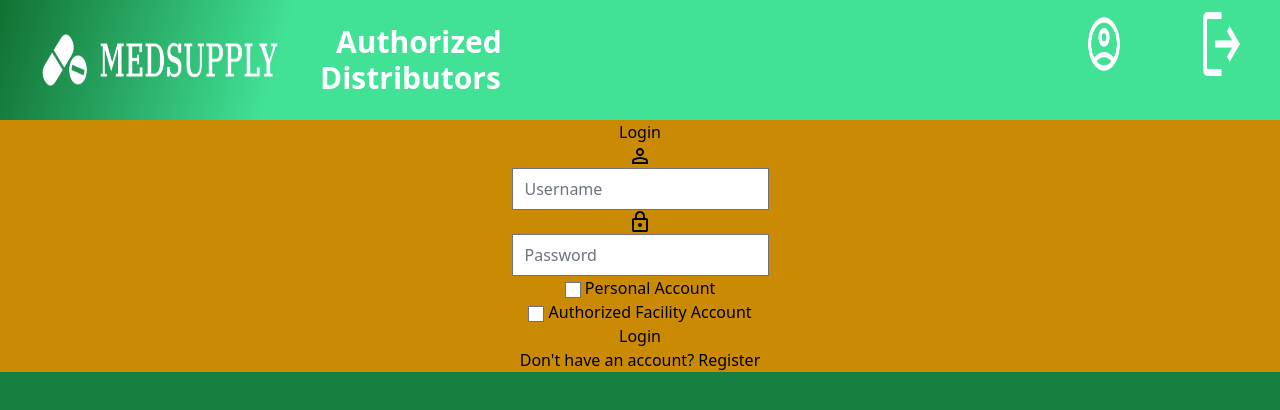
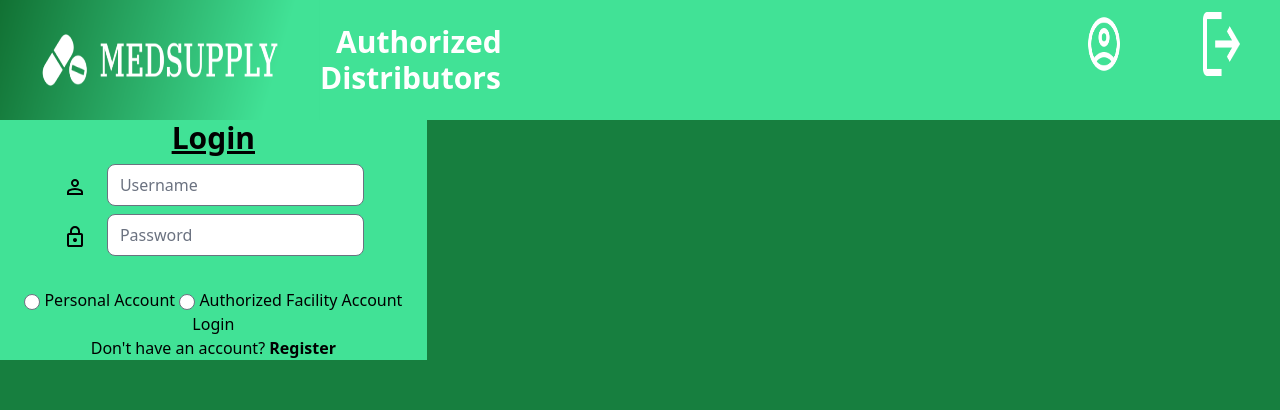
Before and after one commit to odysseuskir/medsupply, an Astro site: page /login in a window 1280 px wide. Built offline with nearby package versions, Linux system fonts and the light colour scheme; Astro itself is replaced by a stand-in of ours.

Commit message:
adding log in page part 2

```diff
--- a/src/pages/login.astro
+++ b/src/pages/login.astro
@@ -3,34 +3,36 @@ import Layout from "../layouts/Layout.astro";
 import user_icon from "../images/user.svg";
 import lock_icon from "../images/lock.svg";
 ---
-<htlm class="justify-center">
-    <Layout>
 
-        <div class="wrapper bg-yellow-600 text-center justify-items-center">
+<Layout>
+        <div class="bg-navgreen w-4/12 flex justify-center text-center">
             <form action="">
-                <h1> Login </h1>
-                <div class="input-box">
-                    <img src={user_icon.src} class="px-[42vw]"/>
-                    <input type="text" placeholder="Username" required>
+                <h1 class="text-3xl font-semibold underline"> Login </h1>
+
+                <div class="input-box my-2">
+                    <img src={user_icon.src} class="inline mx-2"/>
+                    <input class="inline mx-2 rounded-lg" type="text" placeholder="Username" required>
                 </div>
-                <div class="input-box">
-                    <img src={lock_icon.src} class="px-[42vw]"/>
-                    <input type="password" placeholder="Password" required>
+                <div class="input-box my-2">
+                    <img src={lock_icon.src} class="inline mx-2"/>
+                    <input class="inline mx-2 rounded-lg" type="password" placeholder="Password" required>
                 </div>
 
-                <div class="remember-forgot">
-                    <label><input type="checkbox"> Personal Account </label>
-                    <br>
-                    <label><input type="checkbox"> Authorized Facility Account </label>
+                <br>
+
+                <div class="flex justify-start">
+                    <div>
+                        <label><input type="radio"> Personal Account </label>
+                        <label><input type="radio"> Authorized Facility Account </label>
+                    </div>
                 </div>
 
                 <button type="submit" class="btn"> Login </button>
 
                 <div class="register-link">
-                    <p> Don't have an account? <a href="#"> Register </a></p>
+                    <p> Don't have an account? <a href="#"> <b> Register </b> </a></p>
                 </div>
                 </form>
             </div>
-
-    </Layout>
-</htlm>
+        </div>
+</Layout>
--- a/tailwind.config.cjs
+++ b/tailwind.config.cjs
@@ -13,6 +13,7 @@ module.exports = {
         like_blue: "#0EFBCC",
         smoky_blue: "#5982C5",
 
+
       },
     },
   },
```
Also changed, not shown: src/layouts/sign_in_up.astro (deleted).
